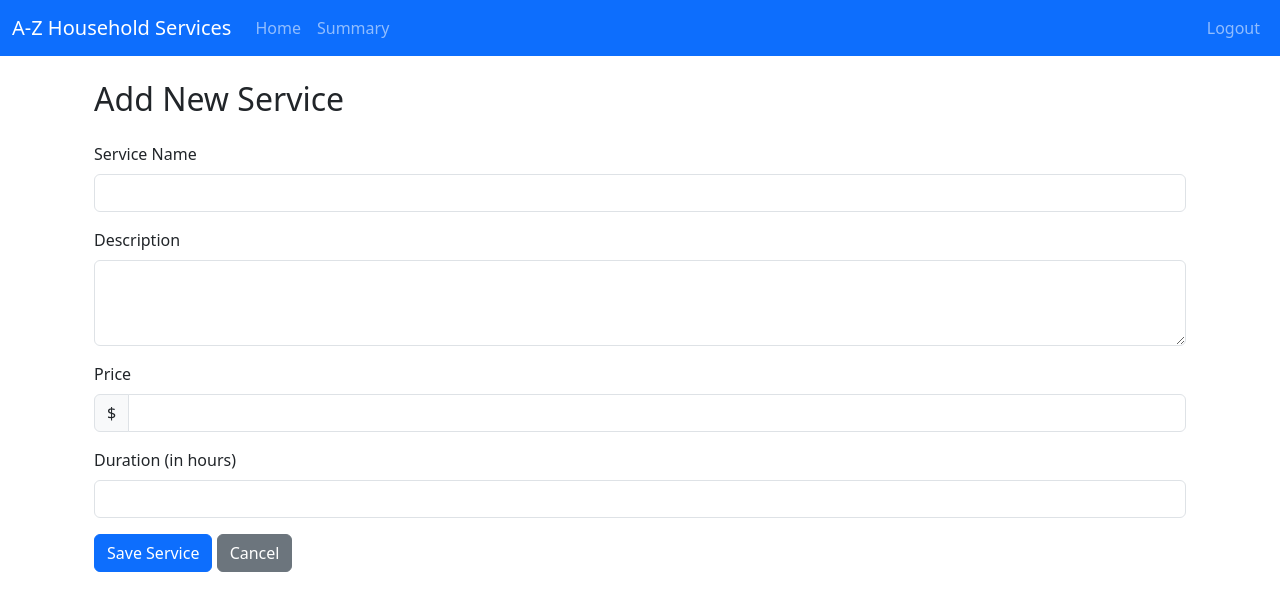
After one commit to Sainyam1807/my_household_app, a Python web app: template templates/admin_new_service.html in a window 1280 px wide. The commit adds this page. Shown: the top 611 px of the page. Run offline with Jinja, Linux system fonts and the light colour scheme; the template is opened without the code that fills it, so the values that code supplies are empty.

Commit message:
commited every page except summary

```diff
--- /dev/null
+++ b/templates/admin_new_service.html
@@ -0,0 +1,30 @@
+{% extends "admin_dashboard.html" %}
+
+{% block dashboard_content %}
+<div class="container">
+    <h2 class="mb-4">{% if service %}Edit{% else %}Add New{% endif %} Service</h2>
+    <form method="POST" action="{{ url_for('admin.save_service', service_id=service.id if service else None) }}">
+        <div class="mb-3">
+            <label for="serviceName" class="form-label">Service Name</label>
+            <input type="text" class="form-control" id="serviceName" name="name" value="{{ service.name if service else '' }}" required>
+        </div>
+        <div class="mb-3">
+            <label for="serviceDescription" class="form-label">Description</label>
+            <textarea class="form-control" id="serviceDescription" name="description" rows="3" required>{{ service.description if service else '' }}</textarea>
+        </div>
+        <div class="mb-3">
+            <label for="servicePrice" class="form-label">Price</label>
+            <div class="input-group">
+                <span class="input-group-text">$</span>
+                <input type="number" class="form-control" id="servicePrice" name="price" min="0" step="0.01" value="{{ service.price if service else '' }}" required>
+            </div>
+        </div>
+        <div class="mb-3">
+            <label for="serviceDuration" class="form-label">Duration (in hours)</label>
+            <input type="number" class="form-control" id="serviceDuration" name="duration" min="0.5" step="0.5" value="{{ service.duration if service else '' }}" required>
+        </div>
+        <button type="submit" class="btn btn-primary">Save Service</button>
+        <a href="{{ url_for('admin.dashboard') }}" class="btn btn-secondary">Cancel</a>
+    </form>
+</div>
+{% endblock %}
--- a/templates/base.html
+++ b/templates/base.html
@@ -1,3 +1,5 @@
+<!--login page -->
+
 <!DOCTYPE html>
 <html lang="en">
 <head>
--- a/templates/index.html
+++ b/templates/index.html
@@ -1,3 +1,5 @@
+<!-- base dashboard-->
+
 <!DOCTYPE html>
 <html lang="en">
 
@@ -12,11 +14,10 @@
 
     <!-- common navbar for all-->
     {% block content %}
-    <nav class="navbar navbar-expand-lg navbar-dark bg-success mb-4">
+<nav class="navbar navbar-expand-lg navbar-dark bg-primary mb-4">
     <div class="container-fluid">
         <a class="navbar-brand" href="{{ url_for('main.home') }}">A-Z Household Services</a>
-            <button class="navbar-toggler" type="button" data-bs-toggle="collapse" data-bs-target="#navbarNav"
-                aria-controls="navbarNav" aria-expanded="false" aria-label="Toggle navigation">
+        <button class="navbar-toggler" type="button" data-bs-toggle="collapse" data-bs-target="#navbarNav" aria-controls="navbarNav" aria-expanded="false" aria-label="Toggle navigation">
             <span class="navbar-toggler-icon"></span>
         </button>
         <div class="collapse navbar-collapse" id="navbarNav">
@@ -25,11 +26,80 @@
                     <a class="nav-link" href="{{ url_for('main.home') }}">Home</a>
                 </li>
                 <li class="nav-item">
-                        <a class="nav-link" href="{{ url_for('main.search') }}">Search</a>
-                    </li>
-                    <li class="nav-item">
                     <a class="nav-link" href="{{ url_for('main.summary') }}">Summary</a>
                 </li>
+                {% if current_user.is_authenticated %}
+                    {% if current_user.role == 'admin' %}
+                    <li class="nav-item dropdown">
+                        <a class="nav-link dropdown-toggle" href="#" id="adminSearchDropdown" role="button" data-bs-toggle="dropdown" aria-expanded="false">
+                            Admin Search
+                        </a>
+                        <div class="dropdown-menu p-3" aria-labelledby="adminSearchDropdown" style="width: 300px;">
+                            <form action="{{ url_for('admin.search') }}" method="GET">
+                                <div class="mb-3">
+                                    <label for="searchType" class="form-label">Search Type</label>
+                                    <select class="form-select" id="searchType" name="search_type">
+                                        <option value="services">Services</option>
+                                        <option value="customers">Customers</option>
+                                        <option value="professionals">Professionals</option>
+                                    </select>
+                                </div>
+                                <div class="mb-3">
+                                    <label for="serviceStatus" class="form-label">Service Status</label>
+                                    <select class="form-select" id="serviceStatus" name="service_status">
+                                        <option value="all">All</option>
+                                        <option value="requested">Requested</option>
+                                        <option value="closed">Closed</option>
+                                    </select>
+                                </div>
+                                <div class="mb-3">
+                                    <label for="searchQuery" class="form-label">Search Query</label>
+                                    <input type="text" class="form-control" id="searchQuery" name="query" placeholder="Enter search term">
+                                </div>
+                                <button type="submit" class="btn btn-primary">Search</button>
+                            </form>
+                        </div>
+                    </li>
+                    {% elif current_user.role == 'professional' %}
+                    <li class="nav-item dropdown">
+                        <a class="nav-link dropdown-toggle" href="#" id="professionalSearchDropdown" role="button" data-bs-toggle="dropdown" aria-expanded="false">
+                            Professional Search
+                        </a>
+                        <div class="dropdown-menu p-3" aria-labelledby="professionalSearchDropdown" style="width: 300px;">
+                            <form action="{{ url_for('professional.search') }}" method="GET">
+                                <div class="mb-3">
+                                    <label for="searchDate" class="form-label">Date</label>
+                                    <input type="date" class="form-control" id="searchDate" name="date">
+                                </div>
+                                <div class="mb-3">
+                                    <label for="searchLocation" class="form-label">Location</label>
+                                    <input type="text" class="form-control" id="searchLocation" name="location" placeholder="Enter location">
+                                </div>
+                                <button type="submit" class="btn btn-primary">Search</button>
+                            </form>
+                        </div>
+                    </li>
+                    {% else %}
+                    <li class="nav-item dropdown">
+                        <a class="nav-link dropdown-toggle" href="#" id="userSearchDropdown" role="button" data-bs-toggle="dropdown" aria-expanded="false">
+                            User Search
+                        </a>
+                        <div class="dropdown-menu p-3" aria-labelledby="userSearchDropdown" style="width: 300px;">
+                            <form action="{{ url_for('user.search') }}" method="GET">
+                                <div class="mb-3">
+                                    <label for="searchService" class="form-label">Service Name</label>
+                                    <input type="text" class="form-control" id="searchService" name="service" placeholder="Enter service name">
+                                </div>
+                                <div class="mb-3">
+                                    <label for="searchProfessional" class="form-label">Professional</label>
+                                    <input type="text" class="form-control" id="searchProfessional" name="professional" placeholder="Enter professional name">
+                                </div>
+                                <button type="submit" class="btn btn-primary">Search</button>
+                            </form>
+                        </div>
+                    </li>
+                    {% endif %}
+                {% endif %}
             </ul>
             <ul class="navbar-nav">
                 <li class="nav-item">
--- a/templates/professional_dashboard.html
+++ b/templates/professional_dashboard.html
@@ -30,8 +30,10 @@
                             <td>{{ service.customer.contact }}</td>
                             <td>{{ service.customer.address }} ({{ service.customer.pincode }})</td>
                             <td>
-                                <a href="{{ url_for('professional.accept_service', service_id=service.id) }}" class="btn btn-sm btn-success">Accept</a>
-                                <a href="{{ url_for('professional.reject_service', service_id=service.id) }}" class="btn btn-sm btn-danger">Reject</a>
+                                <a href="{{ url_for('professional.accept_service', service_id=service.id) }}"
+                                    class="btn btn-sm btn-success">Accept</a>
+                                <a href="{{ url_for('professional.reject_service', service_id=service.id) }}"
+                                    class="btn btn-sm btn-danger">Reject</a>
                             </td>
                         </tr>
                         {% endfor %}
```
Also changed, not shown: templates/admin_dashboard.html (+8 -4 lines), templates/service_rate_byuser.html (added, +77 -0 lines), templates/user_dashboard.html (+13 -7 lines). Lines whose indentation alone changed are shown as unchanged.
